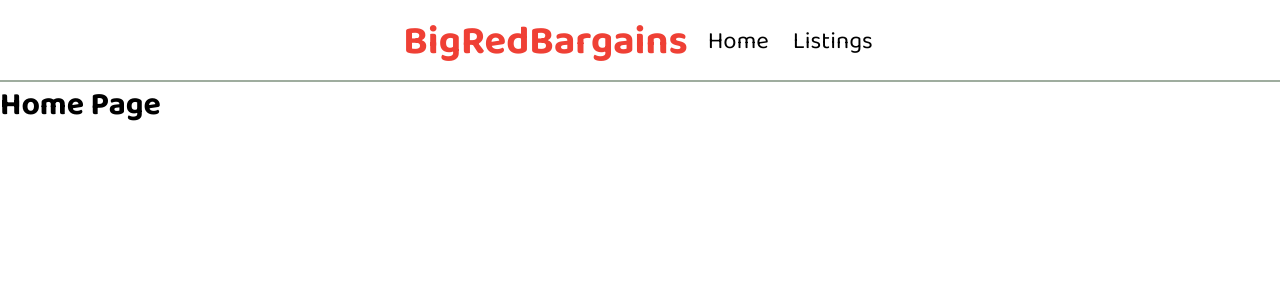
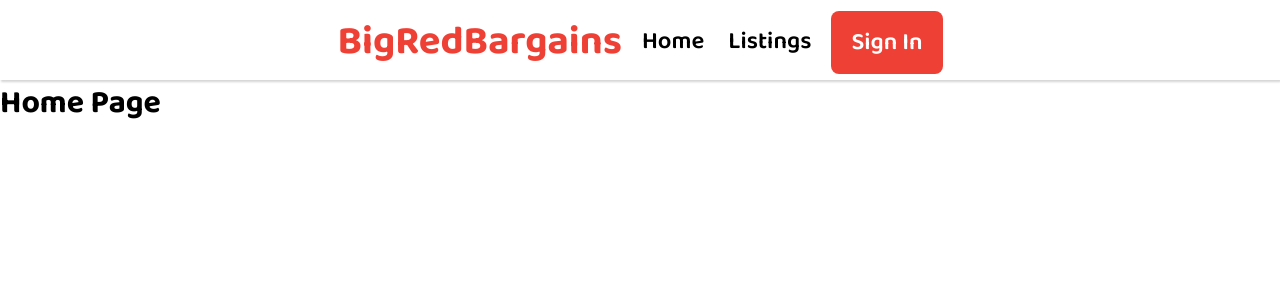
Before and after one commit to Big-Red-Bargains/BigRedBargains, a React (Create React App) app in the folder client/: page / in a window 1280 px wide. Shown: the top 300 px of the page. Built offline with nearby package versions, Linux system fonts and the light colour scheme.

Commit message:
Style login page

```diff
--- a/client/src/components/navbar/navbar.css
+++ b/client/src/components/navbar/navbar.css
@@ -1,9 +1,9 @@
 .navigation {
-  border-bottom: #9FAD9F solid 2px;
+  box-shadow: 1px 2px 2px hsl(0deg 0% 50% / 0.333)
 }
 
 .navbar {
-  width: 100%;
+  width: 100vw;
   display: flex;
   justify-content: center;
   align-items: center;
@@ -17,18 +17,32 @@
   margin: 0;
 }
 
-.navbar a {
-  font-family: 'Baloo 2';
+.navbar>ul>a {
   text-decoration: none;
   margin: 0 0.5rem;
   padding: 0 0.25rem;
+  color: black;
+  font-family: 'Baloo 2';
   font-size: 24px;
-  color: black;
+  font-weight: 600;
 }
 
-.navbar a:hover {
+.navbar>ul>a:hover {
   border-bottom: 0.5rem solid #EF4035;
   cursor: pointer;
+}
+
+.navbar button {
+  margin: 0 0.5rem;
+  padding: 0.75rem 1.25rem;
+  border: none;
+  border-radius: 8px;
+  cursor: pointer;
+  color: white;
+  background-color: #EF4035;
+  font-family: 'Baloo 2';
+  font-size: 24px;
+  font-weight: 600;
 }
 
 .burger {
--- a/client/src/components/navbar/navbar.jsx
+++ b/client/src/components/navbar/navbar.jsx
@@ -32,6 +32,13 @@ export default function Navbar() {
             </NavLink >
           ))}
         </ul>
+        <div>
+          <NavLink to="/login">
+            <button>
+              Sign In
+            </button>
+          </NavLink>
+        </div>
       </nav>
       <nav className="burger" onClick={toggleBurgerOpen}>
         <div className="burger-header">
--- a/client/src/index.css
+++ b/client/src/index.css
@@ -26,12 +26,12 @@ svg {
   max-width: 100%;
 }
 
-input,
+/* input,
 button,
 textarea,
 select {
   font: inherit;
-}
+} */
 
 #root,
 #__next {
--- a/client/src/index.js
+++ b/client/src/index.js
@@ -26,7 +26,7 @@ const router = createBrowserRouter([
     errorElement: <ErrorPage />
   },
   {
-    path: "/signin",
+    path: "/login",
     element: <SignIn />,
     errorElement: <ErrorPage />
   },
--- a/client/src/routes/signIn/signIn.css
+++ b/client/src/routes/signIn/signIn.css
@@ -1,92 +1,56 @@
-* {
-    font-family: "Segoe UI", Tahoma, Geneva, Verdana, sans-serif;
-    margin: 0%;
-    padding: 0%;
-    overflow-y: hidden;
+button {
+    margin: 0 0.5rem;
+    padding: 0.75rem 1.25rem;
+    border: none;
+    border-radius: 8px;
+    cursor: pointer;
+    color: white;
+    background-color: #EF4035;
+    font-family: 'Baloo 2';
+    font-size: 24px;
+    font-weight: 600;
 }
 
-.profile-avathar {
-    width: 100px;
-    height: 100px;
-    border-radius: 100%;
+.content {
+    display: flex;
+    flex-direction: column;
+    align-items: center;
+    background-color: #F7F7F7;
+    width: 100vw;
+    height: 100vh;
 }
 
-.profile-container {
-    width: 100%;
-    height: 100vh;
+.profile {
     display: flex;
     flex-direction: column;
-    justify-content: center;
     align-items: center;
-    border-radius: 8px;
-    background-color: rgb(255, 255, 255);
+    margin-bottom: 2rem;
 }
 
-.profile-details {
-    text-align: center;
+.avatar {
+    margin-bottom: 1rem;
+    border-radius: 8px;
 }
 
-.profile-button {
-    padding: 8px 32px 8px 32px;
-    background-color: rgb(235, 235, 235);
-    border: 1px solid;
-    border-color: rgb(201, 201, 201);
-    color: black;
-    font-size: 18px;
-    border-radius: 8px;
-    cursor: pointer;
-    font-weight: 500;
+.name {
+    font-size: 24px;
 }
 
-.profile-details {
-    text-align: center;
+.email {
+    color: #A2998B;
+}
+
+.login {
+    margin: 4px;
+    margin-top: 20rem;
+    background-color: #FFFFFF;
+    padding: 4rem;
+    border-radius: 8px;
+    box-shadow: 1px 2px 2px hsl(0deg 0% 50% / 0.333)
+}
+
+.login>div {
     display: flex;
     flex-direction: column;
-    justify-content: center;
-    align-items: center;
-    margin-bottom: 16px;
-    gap: 32px;
-}
-
-.profile-content {
-    display: flex;
-    flex-direction: column;
-    gap: 8px;
-}
-
-button {
-    padding: 16px 32px 16px 32px;
-    background-color: rgb(172, 31, 228);
-    color: white;
-    font-size: 16px;
-    border-radius: 8px;
-    border: none;
-    cursor: pointer;
-    font-weight: 500;
-}
-
-h5,
-h4 {
-    color: gray;
-}
-
-.landing-container {
-    display: flex;
-    flex-direction: column;
-    gap: 32px;
-    justify-content: center;
     align-items: center;
 }
-
-.landing-icon {
-    background-color: rgba(162, 0, 255, 0.144);
-    padding: 10px;
-    display: flex;
-    justify-content: center;
-    align-items: center;
-    border-radius: 100%;
-}
-
-.landing-icon h1 {
-    font-size: 38px;
-}
--- a/client/src/routes/signIn/signIn.jsx
+++ b/client/src/routes/signIn/signIn.jsx
@@ -1,7 +1,6 @@
-
-
 import React, { useState, useEffect } from 'react';
 import { googleLogout, useGoogleLogin } from '@react-oauth/google';
+import Navbar from '../../components/navbar/navbar';
 import axios from 'axios';
 import Profile from './profile';
 import './signIn.css';
@@ -9,7 +8,7 @@ import './signIn.css';
 
 function SignIn() {
   const [user, setUser] = useState([]);
-    const [profile, setProfile] = useState([]);
+  const [profile, setProfile] = useState(null);
   const login = useGoogleLogin({
     onSuccess: (codeResponse) => setUser(codeResponse),
     onError: (error) => console.log('Login Failed:', error)
@@ -33,28 +32,31 @@ function SignIn() {
     },
     [user]
   );
+
   const logOut = () => {
     googleLogout();
     setProfile(null);
   };
+
   return (
-        <div className="App">
-            <h2>React Google Login</h2>
-            <br />
-            <br />
+    <div>
+      <Navbar />
+      <div className='content'>
+        <div className='login'>
           {profile ? (
             <div>
-                    <img src={profile.picture} alt="user image" />
-                    <h3>User Logged in</h3>
-                    <p>Name: {profile.name}</p>
-                    <p>Email Address: {profile.email}</p>
-                    <br />
-                    <br />
-                    <button onClick={logOut}>Log out</button>
+              <div className='profile'>
+                <img className='avatar' width={150} height={150} src={profile.picture} alt="user image" />
+                <p className='name'>{profile.name}</p>
+                <p className='email'>{profile.email}</p>
+              </div>
+              <button onClick={logOut}>Log Out</button>
             </div>
           ) : (
-                <button onClick={() => login()}>Sign in with Google 🚀 </button>
+            <button onClick={() => login()}>Sign in with Google 🚀</button>
           )}
+        </div>
+      </div>
     </div>
   );
 }
```
Also changed, not shown: client/src/App.js (deleted), 1 other file (tests, documents, lock files or other folders). Lines whose indentation alone changed are shown as unchanged.
